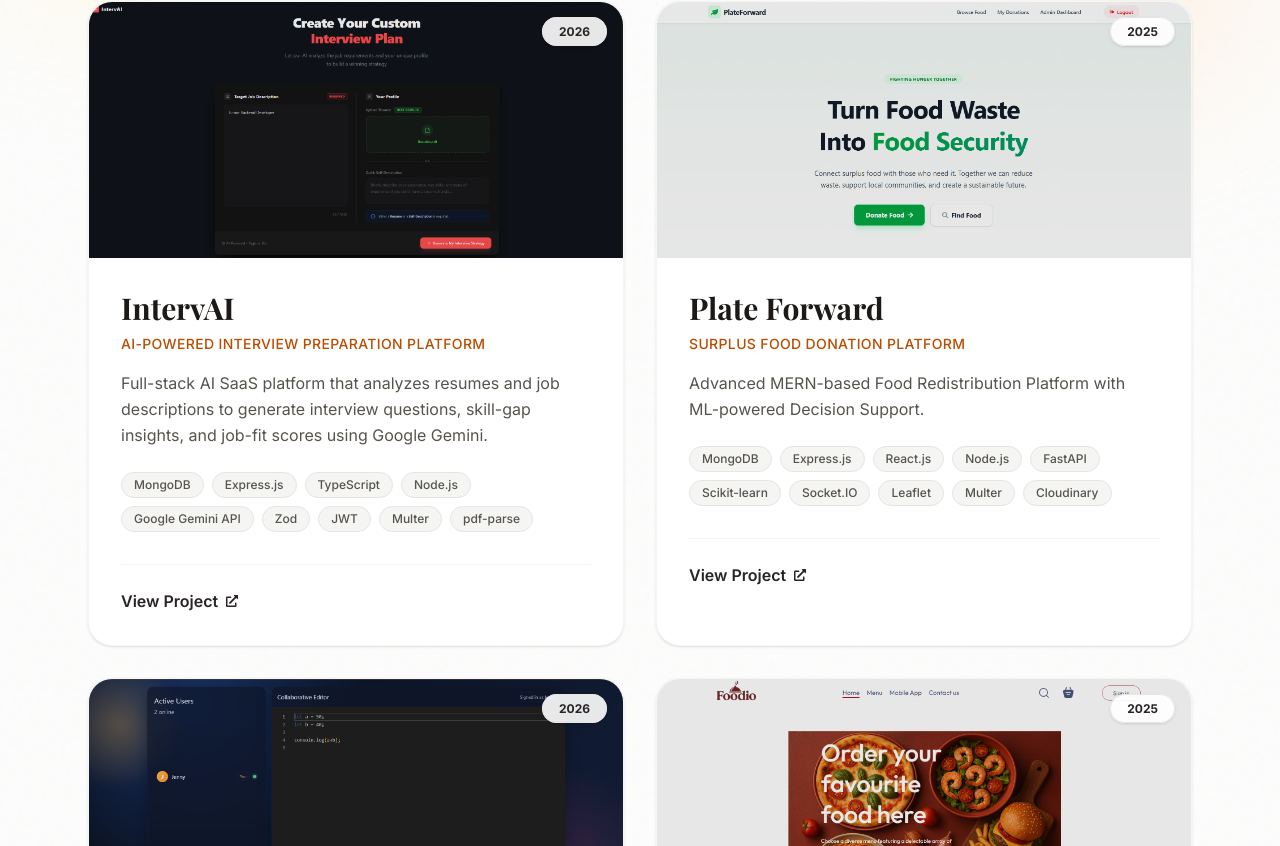
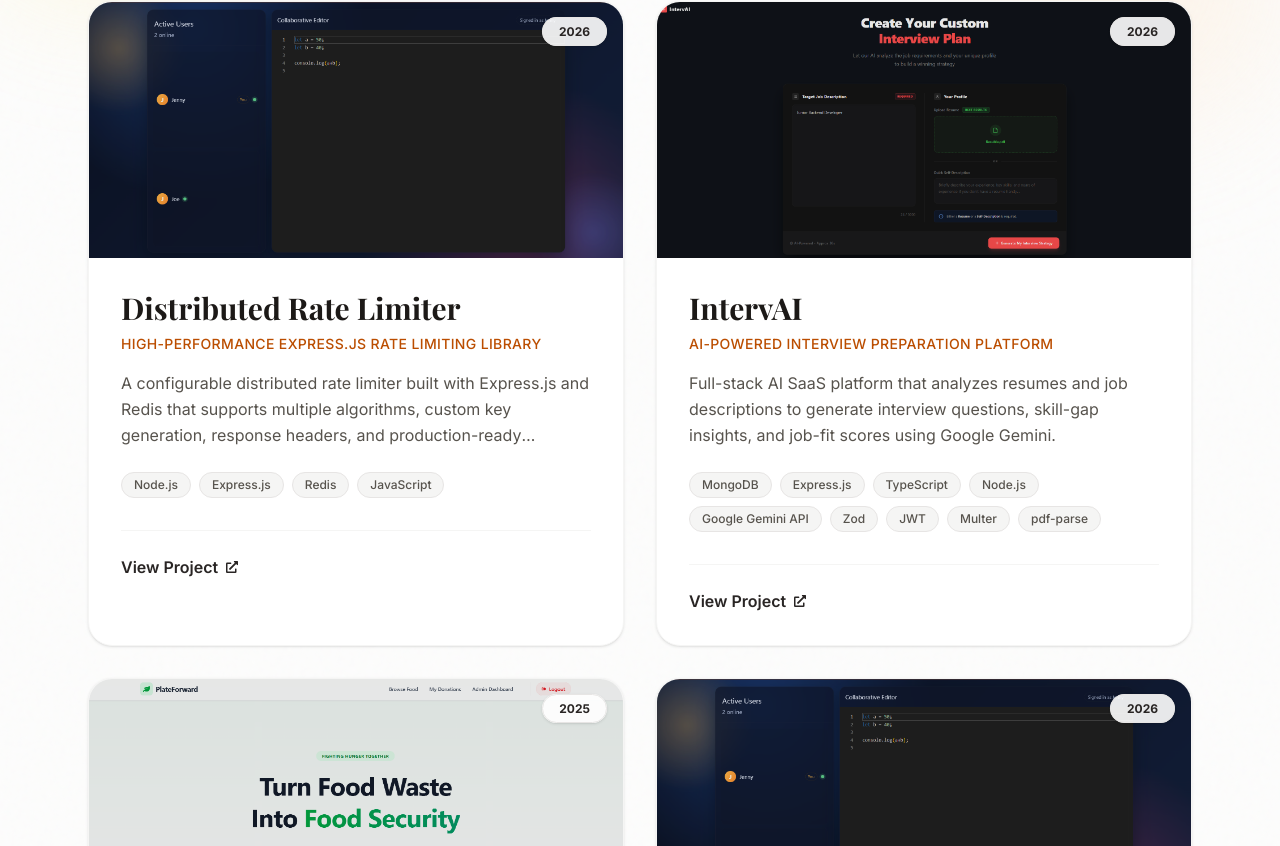
Before and after one commit to udita1294/Portfolio, a React (Vite) app: page / in a window 1280 px wide. Shown: the part 2906-3752 px from the top of the page. Built offline with nearby package versions, Linux system fonts and the light colour scheme; a web font is replaced by a local one.

Commit message:
new project added

```diff
--- a/src/data/projects.js
+++ b/src/data/projects.js
@@ -4,8 +4,28 @@
 import project4 from '../assets/project4.png';
 import project5 from '../assets/project5.png';
 import project6 from '../assets/project6.png';
+import project7 from '../assets/project7.png';
 
 const projects = [
+  {
+  name: "Distributed Rate Limiter",
+  subtitle: "High-Performance Express.js Rate Limiting Library",
+  description: "A configurable distributed rate limiter built with Express.js and Redis that supports multiple algorithms, custom key generation, response headers, and production-ready middleware.",
+  year: "2026",
+  image: project6,
+  link: "https://github.com/udita1294/Distributed-Rate-Limiter",
+  technologies: ["Node.js","Express.js","Redis","JavaScript"],
+  features: [
+    "Implements Fixed Window, Sliding Window Log, Token Bucket, and Leaky Bucket rate limiting algorithms",
+    "Uses Redis as a centralized distributed data store to ensure rate limits are shared across multiple server instances",
+    "Supports configurable request limits, time windows, refill rates, and bucket capacities",
+    "Provides custom key generators for rate limiting by IP address, user ID, API key, or any custom identifier",
+    "Adds standard HTTP rate limit response headers (X-RateLimit-Limit, X-RateLimit-Remaining, X-RateLimit-Reset)",
+    "Returns configurable 429 Too Many Requests responses with custom error messages",
+    "Includes reusable Express middleware with strategy-based algorithm selection for easy integration",
+    "Built with modular architecture, centralized configuration validation, and comprehensive error handling for production-ready APIs"
+  ]
+},
    {
   name: "IntervAI",
   subtitle: "AI-Powered Interview Preparation Platform",
```
Also changed, not shown: src/assets/project7.png (added).
